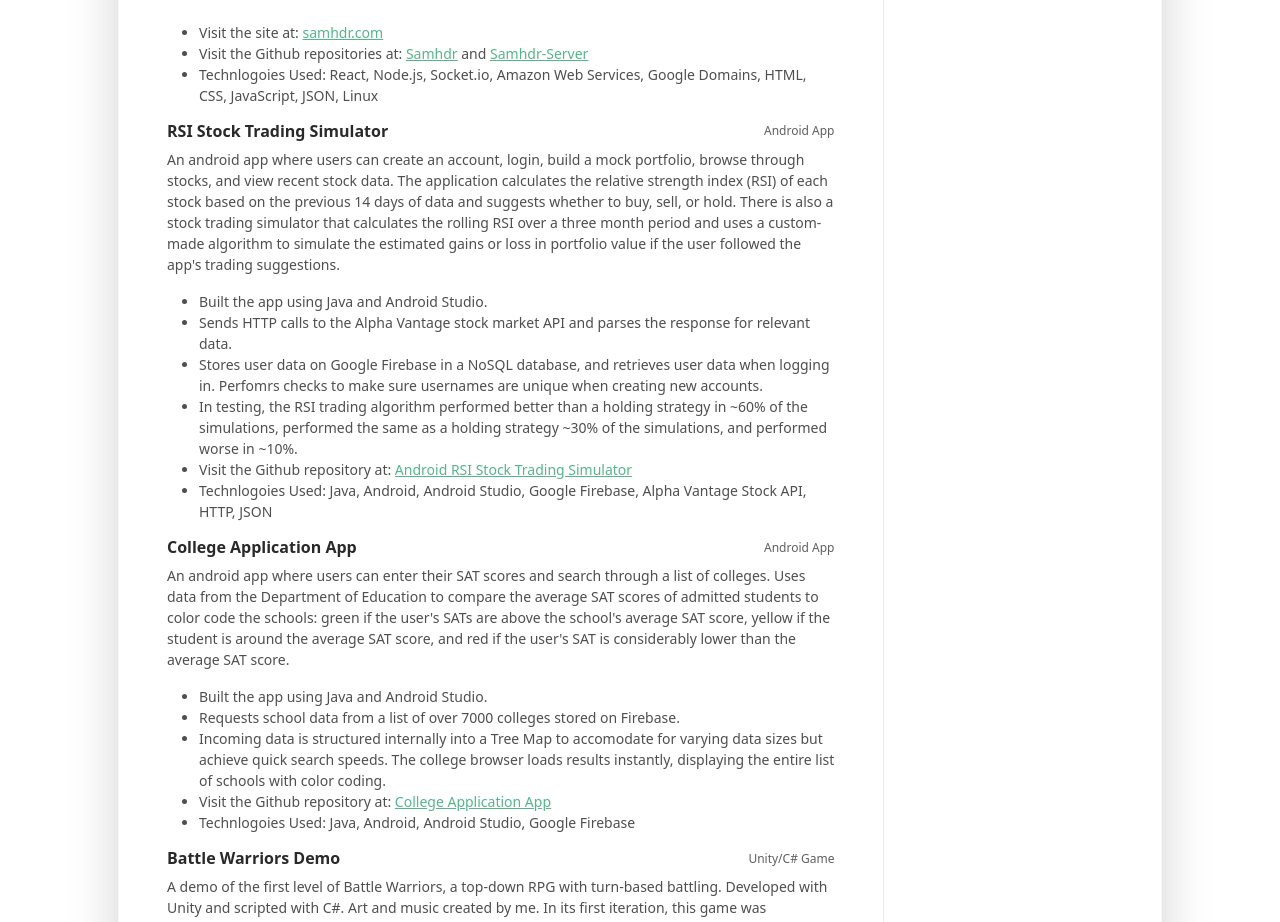
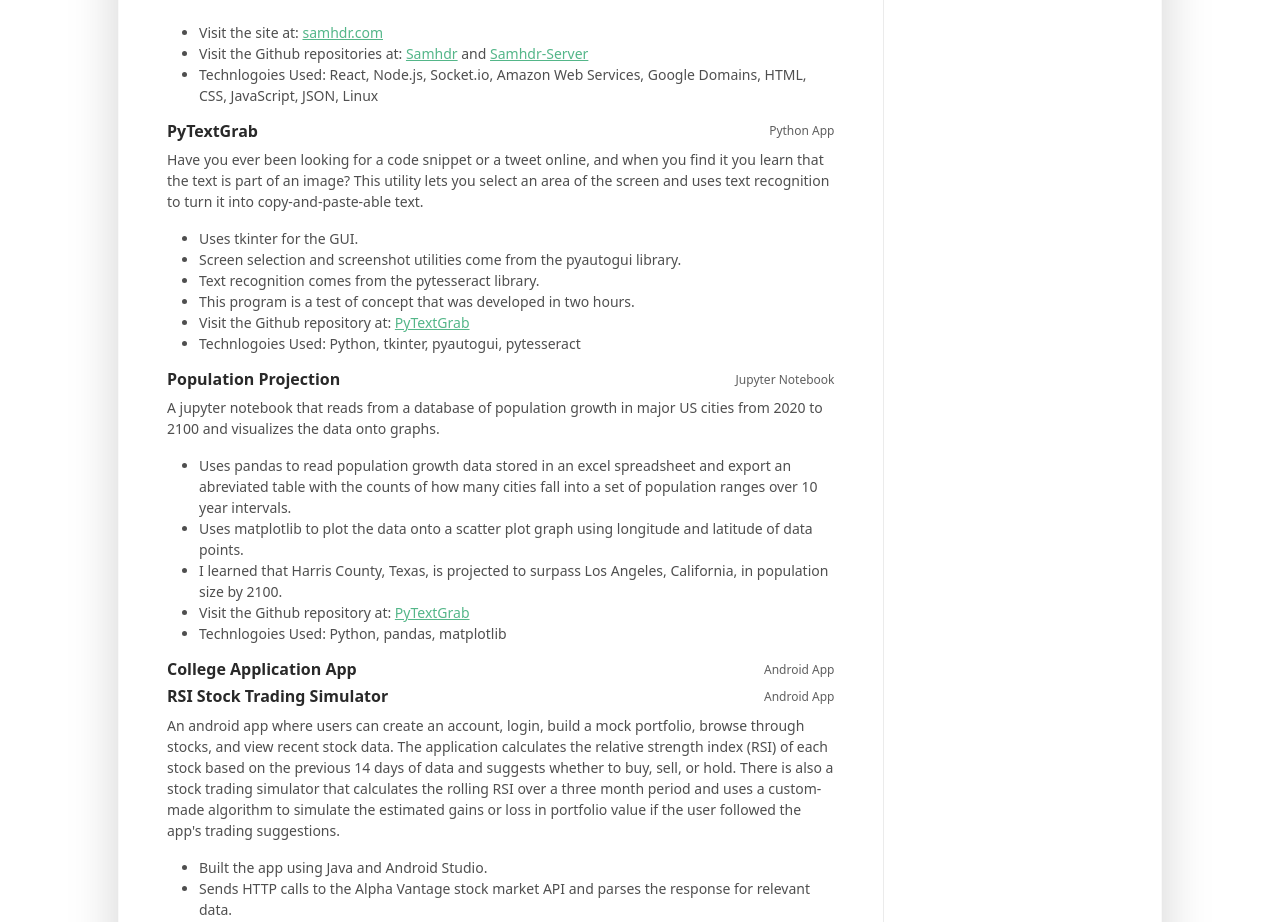
Before and after one commit to chrisdemonte/chrisdemonte.github.io, a plain HTML site: page index.html in a window 1280 px wide. Shown: the part 4573-5495 px from the top of the page. Drawn offline with Linux system fonts and the light colour scheme.

Commit message:
Python entries added

```diff
--- a/index.html
+++ b/index.html
@@ -175,6 +175,53 @@
 
 									</div>
 								</div><!--//item-->
+								<div class="item">
+									<div class="item-heading row align-items-center mb-2">
+										<h4 class="item-title col-12 col-md-6 col-lg-8 mb-2 mb-md-0">PyTextGrab</h4>
+										<div class="item-meta col-12 col-md-6 col-lg-4 text-muted text-start text-md-end">Python App</div>
+
+									</div>
+									<div class="item-content">
+										<p>
+											Have you ever been looking for a code snippet or a tweet online, and when you find it you learn that the text is part of an image? This utility lets you select an area of the screen and uses text recognition to turn it into copy-and-paste-able text.
+											<ul>
+												<li>Uses tkinter for the GUI.</li>
+												<li>Screen selection and screenshot utilities come from the pyautogui library.</li>
+												<li>Text recognition comes from the pytesseract library.</li>
+												<li>This program is a test of concept that was developed in two hours.</li>
+												<li>Visit the Github repository at: <a href="https://github.com/chrisdemonte/PyTextGrab"> PyTextGrab</a>
+												<li>Technlogoies Used: Python, tkinter, pyautogui, pytesseract</li>
+											</ul>
+										</p>
+
+									</div>
+								</div><!--//item-->
+								<div class="item">
+									<div class="item-heading row align-items-center mb-2">
+										<h4 class="item-title col-12 col-md-6 col-lg-8 mb-2 mb-md-0">Population Projection</h4>
+										<div class="item-meta col-12 col-md-6 col-lg-4 text-muted text-start text-md-end">Jupyter Notebook</div>
+
+									</div>
+									<div class="item-content">
+										<p>
+											A jupyter notebook that reads from a database of population growth in major US cities from 2020 to 2100 and visualizes the data onto graphs.
+											<ul>
+												<li>Uses pandas to read population growth data stored in an excel spreadsheet and export an abreviated table with the counts of how many cities fall into a set of population ranges over 10 year intervals.</li>
+												<li>Uses matplotlib to plot the data onto a scatter plot graph using longitude and latitude of data points.</li>
+												<li>I learned that Harris County, Texas, is projected to surpass Los Angeles, California, in population size by 2100.</li>
+												<li>Visit the Github repository at: <a href="https://github.com/chrisdemonte/Python-Population-Projection"> PyTextGrab</a>
+												<li>Technlogoies Used: Python, pandas, matplotlib</li>
+											</ul>
+										</p>
+
+									</div>
+								</div><!--//item-->
+								<div class="item">
+									<div class="item-heading row align-items-center mb-2">
+										<h4 class="item-title col-12 col-md-6 col-lg-8 mb-2 mb-md-0">College Application App</h4>
+										<div class="item-meta col-12 col-md-6 col-lg-4 text-muted text-start text-md-end">Android App</div>
+
+									</div>
 								<div class="item">
 									<div class="item-heading row align-items-center mb-2">
 										<h4 class="item-title col-12 col-md-6 col-lg-8 mb-2 mb-md-0">RSI Stock Trading Simulator</h4>
```
